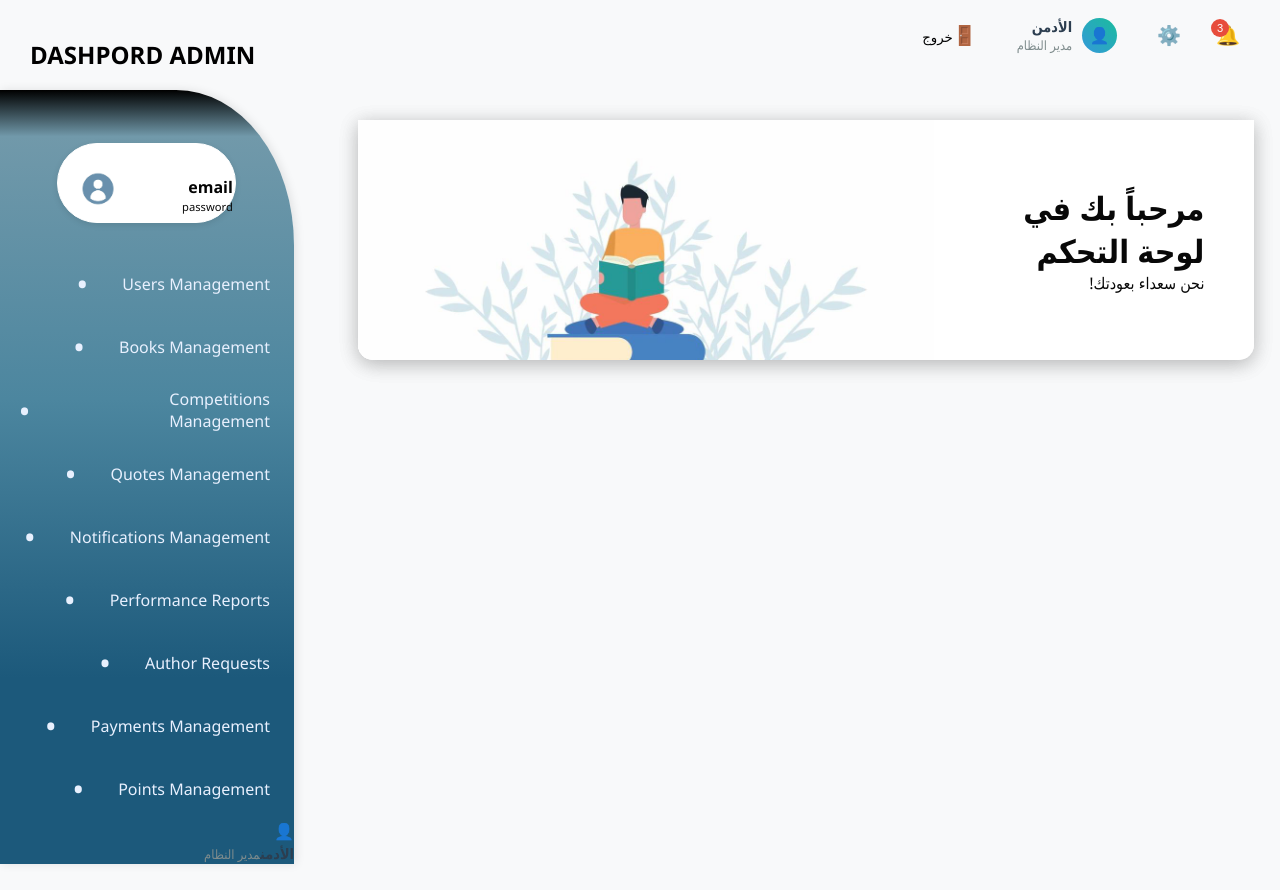
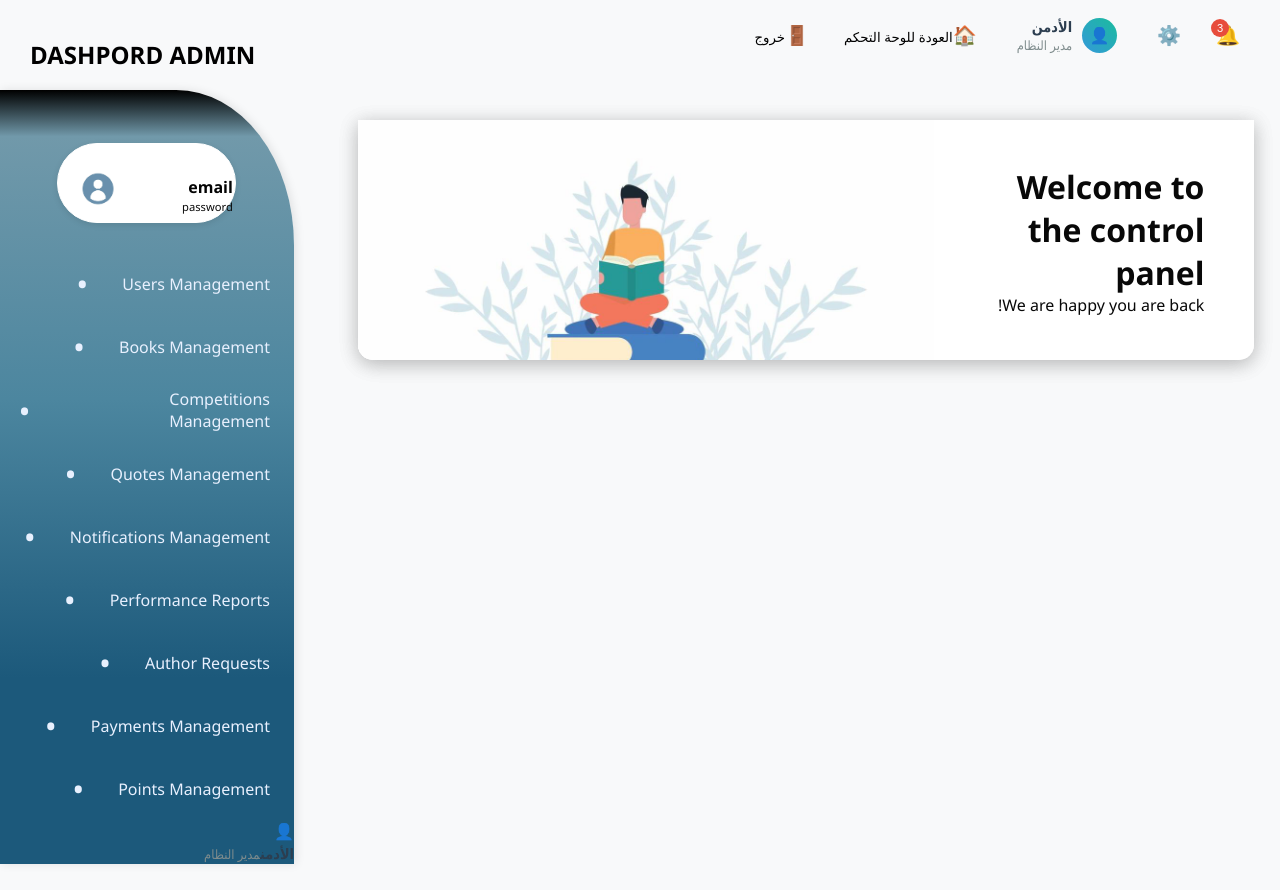
Before and after one commit to EngMohammadMostafa/Journey-of-a-pen_Frontend, a React (Vite) app: page /dashboard in a window 1280 px wide. Built offline with nearby package versions, Linux system fonts and the light colour scheme; sample sign-in values are in the browser's storage.

Commit message:
update main pictures(( translate the text into english)) + add button to comeback to the first interface

```diff
--- a/src/components/layout/Navbar.jsx
+++ b/src/components/layout/Navbar.jsx
@@ -69,6 +69,15 @@ const Navbar = ({ onToggleSidebar }) => {
                 <span className="user-role">مدير النظام</span>
               </div>
             </div>
+            <div className="nav-item">
+  <button
+    className="nav-icon-btn"
+    onClick={() => navigate('/dashboard')}
+  >
+    <span className="icon">🏠</span>
+    <span className="label">العودة للوحة التحكم</span>
+  </button>
+</div>
 
             <div className="nav-item">
               <button className="nav-icon-btn" onClick={handleLogout}>
@@ -88,8 +97,8 @@ const Navbar = ({ onToggleSidebar }) => {
           className="hero-image"
         />
         <div className="hero-text">
-          <h1>مرحباً بك في لوحة التحكم</h1>
-          <p>هنا يمكنك إدارة جميع أنشطتك</p>
+        <h1>Welcome to the control panel</h1>
+        <p>Here you can manage all your activities</p>
         </div>
       </div>
     </>
--- a/src/pages/Dashboard.jsx
+++ b/src/pages/Dashboard.jsx
@@ -13,8 +13,8 @@ const Dashboard = () => {
       className="hero-image"
     />
     <div className="hero-text">
-      <h1>مرحباً بك في لوحة التحكم</h1>
-      <p>نحن سعداء بعودتك!</p>
+      <h1>Welcome to the control panel</h1>
+      <p>We are happy you are back!</p>
     </div>
   </div>
 
```
